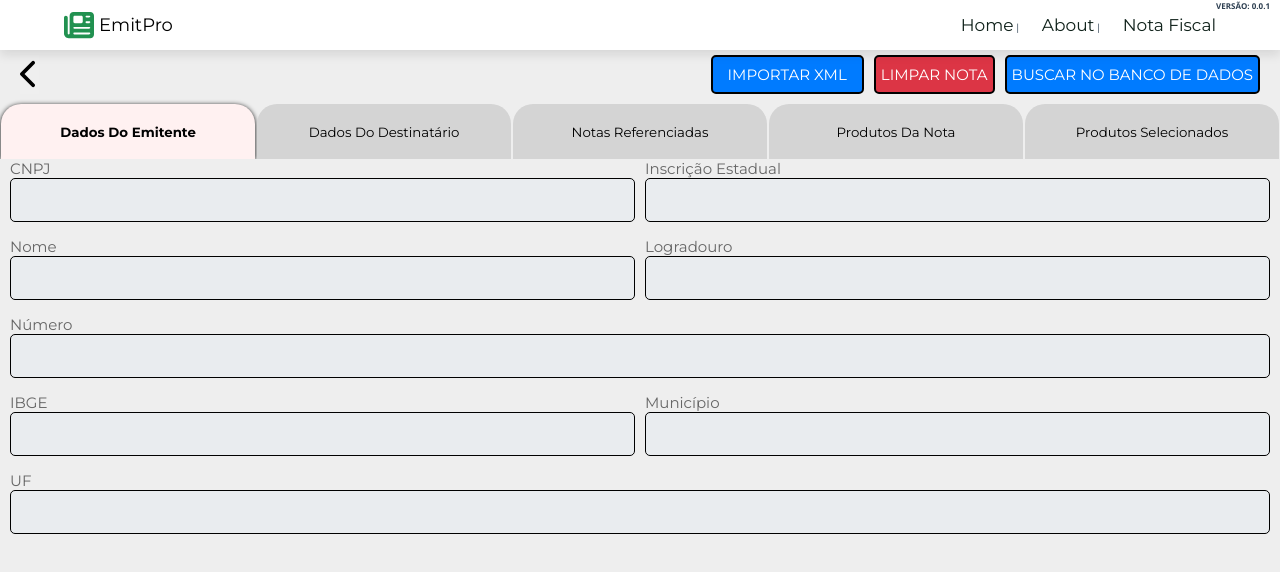
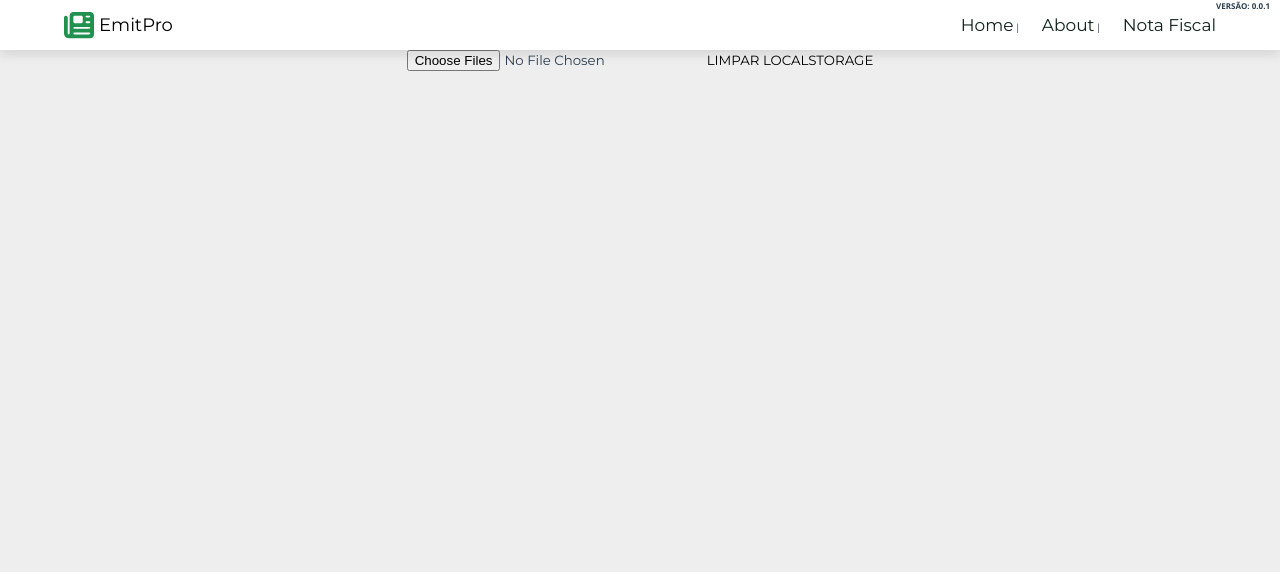
Before and after one commit to BrunoDoCarmo/calculadoradedevolucao2-0, a Vue app: page /devolucao in a window 1280 px wide. Shown: the top 572 px of the page. Built offline with nearby package versions, Linux system fonts and the light colour scheme; a web font is replaced by a local one.

Commit message:
modificação

```diff
--- a/src/components/ImportarXML.vue
+++ b/src/components/ImportarXML.vue
@@ -1,211 +1,99 @@
 <template>
-  <a class="btn" @click="triggerFileInput">Importar XML</a>
-  <input
-    type="file"
-    ref="fileInput"
-    @change="handleFileUpload"
-    style="display: none"
-    accept=".xml"
-  />
-  <Modal
-    v-if="showErrorModal"
-    :visible="showErrorModal"
-    :title="'Erro'"
-    :errorMessage="errorMessage"
-    @close="closeModal"
-  />
-  <Modal
-    v-if="showAlertModal"
-    :visible="showAlertModal"
-    :title="'Alerta'"
-    :alertMessage="alertMessage"
-    @close="closeModal"
-  />
+  <div>
+    <input type="file" @change="onFileChange" accept=".xml" multiple />
+    <button @click="limparLocalStorage">LIMPAR LOCALSTORAGE</button>
+  </div>
 </template>
 
 <script>
-import Modal from "./Modal.vue";
-
 export default {
   name: "ImportarXML",
-  components: {
-    Modal,
-  },
-  emits: ["data-loaded"],
-  data() {
-    return {
-      showErrorModal: false,
-      showAlertModal: false,
-      errorMessage: "",
-      alertMessage: "",
-      cnpj: null,
-      importedKeys: [],
-    };
-  },
   methods: {
-    triggerFileInput() {
-      this.$refs.fileInput.click();
-    },
-    handleFileUpload(event) {
-      const file = event.target.files[0];
-
-      if (file) {
-        const reader = new FileReader();
-        reader.onload = (e) => {
-          try {
-            this.processXML(e.target.result);
-          } catch (error) {
-            this.displayMessage("Erro ao processar o arquivo XML.");
-            console.error(error);
-          }
-        };
-        reader.readAsText(file);
+    onFileChange(event) {
+      const files = event.target.files;
+      if (files.length) {
+        for (let i = 0; i < files.length; i++) {
+          const reader = new FileReader();
+          reader.onload = (e) => {
+            const xmlContent = e.target.result;
+            this.processXML(xmlContent);
+          };
+          reader.readAsText(files[i]);
+        }
       }
     },
-    processXML(xmlText) {
+    processXML(xmlContent) {
       const parser = new DOMParser();
-      const xmlDoc = parser.parseFromString(xmlText, "text/xml");
+      const xmlDoc = parser.parseFromString(xmlContent, "application/xml");
 
-      const cnpjElement = xmlDoc
-        .querySelector("emit > CNPJ")
-        ?.textContent.trim();
-      const chNFe = xmlDoc.querySelector("chNFe")?.textContent.trim();
-
-      // Verifica se a chave da nota já foi importada
-      if (this.importedKeys.includes(chNFe)) {
-        this.displayMessage("Essa nota fiscal já foi importada.", false);
+      const nfe = xmlDoc.getElementsByTagName("NFe")[0];
+      if (!nfe) {
+        console.error("Não foi possível encontrar a tag <NFe>");
         return;
       }
 
-      if (this.cnpj && this.cnpj !== cnpjElement) {
-        this.displayMessage(
-          "O CNPJ do arquivo selecionado não coincide com o CNPJ do arquivo anterior.",
-          false
-        );
+      const emitente = nfe.getElementsByTagName("emit")[0];
+      const destinatario = nfe.getElementsByTagName("dest")[0];
+      const protNFe =  nfe.getElementsByTagName("protNFe")[0];
+      const produtos = nfe.getElementsByTagName("det");
+
+      const notaFiscal = {
+        nNF: nfe.getElementsByTagName("nNF")[0]?.textContent || "N/A",
+        dhEmi: nfe.getElementsByTagName("dhEmi")[0]?.textContent || "N/A",
+        emitente: {
+          CNPJ: emitente?.getElementsByTagName("CNPJ")[0]?.textContent || "N/A",
+          xNome: emitente?.getElementsByTagName("xNome")[0]?.textContent || "N/A",
+        },
+        destinatario: {
+          CNPJ: destinatario?.getElementsByTagName("CNPJ")[0]?.textContent || "N/A",
+          xNome: destinatario?.getElementsByTagName("xNome")[0]?.textContent || "N/A",
+        },
+        protNFe: protNFe ? {
+          chNFe: protNFe.getElementsByTagName("chNFe")[0]?.textContent.trim() || "N/A",
+        } : { chNFe: "N/A" },
+        produtos: [],
+      };
+
+      for (let i = 0; i < produtos.length; i++) {
+        const prod = produtos[i].getElementsByTagName("prod")[0];
+        if (prod) {
+          notaFiscal.produtos.push({
+            cProd: prod.getElementsByTagName("cProd")[0]?.textContent || "N/A",
+            xProd: prod.getElementsByTagName("xProd")[0]?.textContent || "N/A",
+            qCom: prod.getElementsByTagName("qCom")[0]?.textContent || "N/A",
+            vUnCom: prod.getElementsByTagName("vUnCom")[0]?.textContent || "N/A",
+            vlrTotal: prod.getElementsByTagName("vProd")[0]?.textContent || "N/A",
+          });
+        }
+      }
+
+      // Verifica se a nota fiscal já está no localStorage
+      if (this.isNotaFiscalDuplicada(notaFiscal)) {
+        console.log(`Nota fiscal ${notaFiscal.nNF} já está importada.`);
         return;
       }
 
-      this.cnpj = cnpjElement;
+      // Armazena a nota fiscal no localStorage
+      this.salvarNotaLocalStorage(notaFiscal);
 
-      // Armazena a chave da nota importada
-      this.importedKeys.push(chNFe);
-
-      this.emitProcessedData(xmlDoc);
+      // Emite a nova nota fiscal processada
+      this.$emit("nota-importada", notaFiscal);
     },
-    emitProcessedData(xmlDoc) {
-      const data = {
-        dadosEmitente: this.extractDadosEmitente(xmlDoc),
-        dadosDestinatario: this.extractDadosDestinatario(xmlDoc),
-        notasReferenciadas: this.extractNotasReferenciadas(xmlDoc),
-        produtosNota: this.extractProdutos(xmlDoc),
-      };
-
-      this.$emit("data-loaded", data);
+    isNotaFiscalDuplicada(notaFiscal) {
+      const notasArmazenadas = JSON.parse(localStorage.getItem("notasFiscais")) || [];
+      return notasArmazenadas.some(nota => nota.nNF === notaFiscal.nNF);
     },
-    extractNotasReferenciadas(xmlDoc) {
-      const notasReferenciadas = [];
-      const refElements = xmlDoc.querySelectorAll("chNFe"); // Certifique-se de que 'refNFe' é o nome correto da tag de referência
-
-      refElements.forEach((ref) => {
-        const chNFe = ref.textContent.trim();
-        const notaReferenciada = {
-          chNFe: chNFe,
-          nNF: xmlDoc.querySelector(`nNF`)?.textContent || "",
-          dhEmi: this.converterData(
-            xmlDoc.querySelector(`dhEmi`)?.textContent || ""
-          ),
-        };
-
-        notasReferenciadas.push(notaReferenciada);
-      });
-
-      return notasReferenciadas;
+    salvarNotaLocalStorage(notaFiscal) {
+      const notasArmazenadas = JSON.parse(localStorage.getItem("notasFiscais")) || [];
+      notasArmazenadas.push(notaFiscal);
+      localStorage.setItem("notasFiscais", JSON.stringify(notasArmazenadas));
     },
-    extractDadosEmitente(xmlDoc) {
-      return {
-        CNPJ: xmlDoc.querySelector("emit > CNPJ")?.textContent || "",
-        xNome: xmlDoc.querySelector("emit > xNome")?.textContent || "",
-        xLgr:
-          xmlDoc.querySelector("emit > enderEmit > xLgr")?.textContent || "",
-        nro: xmlDoc.querySelector("emit > enderEmit > nro")?.textContent || "",
-        xBairro:
-          xmlDoc.querySelector("emit > enderEmit > xBairro")?.textContent || "",
-        cMun:
-          xmlDoc.querySelector("emit > enderEmit > cMun")?.textContent || "",
-        xMun:
-          xmlDoc.querySelector("emit > enderEmit > xMun")?.textContent || "",
-        UF: xmlDoc.querySelector("emit > enderEmit > UF")?.textContent || "",
-        CEP: xmlDoc.querySelector("emit > enderEmit > CEP")?.textContent || "",
-        IE: xmlDoc.querySelector("emit > IE")?.textContent || "",
-      };
-    },
-    extractDadosDestinatario(xmlDoc) {
-      return {
-        CNPJ: xmlDoc.querySelector("dest > CNPJ")?.textContent || "",
-        xNome: xmlDoc.querySelector("dest > xNome")?.textContent || "",
-        xLgr:
-          xmlDoc.querySelector("dest > enderDest > xLgr")?.textContent || "",
-        nro: xmlDoc.querySelector("dest > enderDest > nro")?.textContent || "",
-        xBairro:
-          xmlDoc.querySelector("dest > enderDest > xBairro")?.textContent || "",
-        cMun:
-          xmlDoc.querySelector("dest > enderDest > cMun")?.textContent || "",
-        xMun:
-          xmlDoc.querySelector("dest > enderDest > xMun")?.textContent || "",
-        UF: xmlDoc.querySelector("dest > enderDest > UF")?.textContent || "",
-        CEP: xmlDoc.querySelector("dest > enderDest > CEP")?.textContent || "",
-        indIEDest: xmlDoc.querySelector("dest > indIEDest")?.textContent || "",
-        IE: xmlDoc.querySelector("dest > IE")?.textContent || "",
-      };
-    },
-    extractProdutos(xmlDoc) {
-      const items = xmlDoc.getElementsByTagName("det");
-      return Array.from(items).map((item) => {
-        const cProd = item.querySelector("cProd")?.textContent.trim() || "";
-        const xProd = item.querySelector("xProd")?.textContent.trim() || "";
-        const qCom = parseFloat(
-          item.querySelector("qCom")?.textContent.trim() || 0
-        );
-        const vUnCom = parseFloat(
-          item.querySelector("vUnCom")?.textContent.trim() || 0
-        );
-
-        const vlrTotal = qCom * vUnCom;
-
-        return {
-          cProd,
-          xProd,
-          qCom,
-          vUnCom: vUnCom.toLocaleString("pt-br", {
-            style: "currency",
-            currency: "BRL",
-          }),
-          vlrTotal: vlrTotal.toLocaleString("pt-br", {
-            style: "currency",
-            currency: "BRL",
-          }),
-        };
-      });
-    },
-    converterData(dhEmi) {
-      if (!dhEmi) return "";
-      const [data] = dhEmi.split("T");
-      const [ano, mes, dia] = data.split("-");
-      return `${dia}/${mes}/${ano}`;
-    },
-    closeModal() {
-      this.showErrorModal = false;
-      this.showAlertModal = false;
-    },
-    displayMessage(message, isError = true) {
-      if (isError) {
-        this.errorMessage = message;
-        this.showErrorModal = true;
-      } else {
-        this.alertMessage = message;
-        this.showAlertModal = true;
-      }
-    },
+    limparLocalStorage() {
+      localStorage.removeItem("notasFiscais");
+      this.$emit("limpar-notas");
+      // Recarrega a página para limpar o estado atual
+      location.reload();
+    }
   },
 };
 </script>
--- a/src/components/NotaFiscalDevolucao.vue
+++ b/src/components/NotaFiscalDevolucao.vue
@@ -1,170 +1,95 @@
 <template>
-  <div class="notafiscal-list">
-    <div class="header">
-      <button @click="goToNotaFiscal">
-        <font-awesome-icon class="icon" :icon="['fas', 'chevron-left']" />
-      </button>
-      <div class="botao">
-        <ImportarXML @data-loaded="handleDataLoaded" />
-        <a class="btn btn-remove" @click="clearData">Limpar Nota</a>
-        <a href="" class="btn">Buscar no banco de dados</a>
+  <div>
+    <!-- Componente de importação de XML -->
+    <ImportarXML @nota-importada="adicionarNota" />
+
+    <!-- Componente de abas que mostra as notas -->
+    <Abas
+      :abas="tabs"
+      v-model:activeTab="activeTab"
+    />
+
+    <div class="teste">
+      <!-- Mostra os produtos da nota fiscal ativa -->
+      <div v-if="notas.length">
+        <div v-for="(nota, index) in notas" :key="index" v-show="activeTab === index">
+          <table>
+            <thead>
+              <tr>
+                <th>Cod. Prod.</th>
+                <th>Nome Produto</th>
+                <th>QTD</th>
+                <th>VLR Unit.</th>
+                <th>VLR Total</th>
+              </tr>
+            </thead>
+            <tbody>
+              <tr v-for="(produto, prodIndex) in nota.produtos" :key="prodIndex">
+                <td>{{ produto.cProd }}</td>
+                <td>{{ produto.xProd }}</td>
+                <td>{{ produto.qCom }}</td>
+                <td>{{ produto.vUnCom }}</td>
+                <td>{{ produto.vlrTotal }}</td>
+              </tr>
+            </tbody>
+          </table>
+        </div>
       </div>
-    </div>
-    <Abas :abas="tabs" v-model:activeTab="activeTab" />
-    <div class="container-field">
-      <component
-        ref="activeComponentRef"
-        :is="activeComponent"
-        :dadosEmitente="dadosEmitente"
-        :dadosDestinatario="dadosDestinatario"
-        :notasReferenciadas="notasReferenciadas"
-        :produtosNota="produtosNota"
-      />
     </div>
   </div>
 </template>
 
 <script>
-import ImportarXML from "./ImportarXML.vue";
-import DadosEmitente from "./DadosEmitente.vue";
-import DadosDestinatario from "./DadosDestinatario.vue";
-import NotasReferenciadas from "./NotasReferenciadas.vue";
-import ProdutosNota from "./ProdutosNota.vue";
-import ProdutosSelecionados from "./ProdutosSelecionados.vue";
-import Abas from "./Abas.vue";
-import Modal from "./Modal.vue";
+import ImportarXML from './ImportarXML.vue';
+import Abas from './Abas.vue';
 
 export default {
-  name: "NotaFiscalDevolucao",
-  props: {
-    dados: {
-      type: Object,
-      default: () => ({}),
-    },
-  },
   components: {
     ImportarXML,
-    DadosEmitente,
-    DadosDestinatario,
-    NotasReferenciadas,
-    ProdutosNota,
-    ProdutosSelecionados,
     Abas,
-    Modal,
   },
   data() {
     return {
-      showModal: false, // Controla a exibição do modal
-      selectedNota: null,
-      produtosNota: [],
-      dadosEmitente: {},
-      dadosDestinatario: {},
-      notasReferenciadas: {},
-      tabs: [
-        "Dados do Emitente",
-        "Dados do Destinatário",
-        "Notas Referenciadas",
-        "Produtos da Nota",
-        "Produtos Selecionados",
-      ],
-      activeTab: 0,
-      notasFiscais: []
+      notas: [],
+      activeTab: 0, // Inicia com a primeira aba ativa
     };
   },
   computed: {
-    activeComponent() {
-      const components = [
-        "DadosEmitente",
-        "DadosDestinatario",
-        "NotasReferenciadas",
-        "ProdutosNota",
-        "ProdutosSelecionados",
-      ];
-      return components[this.activeTab];
-    },
+    tabs() {
+      return this.notas.map(nota => nota.nNF);
+    }
+  },
+  mounted() {
+    // Carrega as notas fiscais do localStorage quando o componente é montado
+    this.carregarNotasLocalStorage();
   },
   methods: {
-    handleDataLoaded(data) {
-      this.produtosNota = [...this.produtosNota, ...data.produtosNota];
-      this.dadosEmitente = data.dadosEmitente;
-      this.dadosDestinatario = data.dadosDestinatario;
-
-      // Garantir que notasReferenciadas é um array
-      this.notasReferenciadas = Array.isArray(data.notasReferenciadas)
-        ? data.notasReferenciadas
-        : [data.notasReferenciadas];
-
-      this.notasFiscais = this.notasReferenciadas.map(nota => ({
-        id: this.notasFiscais.length + 1,
-        numero: nota.nNF,
-        chaveAcesso: nota.chNFe,
-        data: nota.dhEmi,
-      }));
+    adicionarNota(novaNota) {
+      this.notas.push(novaNota);
+      this.salvarNotasLocalStorage();
+      // Se não houver aba ativa, ativa a primeira aba (primeira nota)
+      if (this.activeTab === null || this.activeTab === undefined) {
+        this.activeTab = 0;
+      }
     },
-    goToNotaFiscal() {
-      this.$router.push({ name: "NotaFiscal" });
+    carregarNotasLocalStorage() {
+      const notasArmazenadas = JSON.parse(localStorage.getItem("notasFiscais")) || [];
+      this.notas = notasArmazenadas;
+      if (notasArmazenadas.length) {
+        this.activeTab = 0;
+      }
     },
-    clearData() {
-      // Limpa todos os dados da nota fiscal
-      this.dadosEmitente = {};
-      this.dadosDestinatario = {};
-      this.notasReferenciadas = {};
-      this.produtosNota = [];
-
-      const activeComponentRef = this.$refs.activeComponentRef;
-      if (
-        activeComponentRef &&
-        typeof activeComponentRef.limparMunicipioUF === "function"
-      ) {
-        activeComponentRef.limparMunicipioUF();
-      }
+    salvarNotasLocalStorage() {
+      localStorage.setItem("notasFiscais", JSON.stringify(this.notas));
     },
   },
 };
 </script>
 
 <style scoped>
-/* Estilos personalizados para a NotaFiscalDevolucao.vue */
-.notafiscal-list .header {
-  display: flex;
-  justify-content: space-between;
-  padding: 0.5rem 2rem;
-}
-
-.notafiscal-list .header {
-  display: flex;
-  gap: 1rem;
-}
-
-.notafiscal-list .header button {
-  font-size: 3rem;
-  cursor: pointer;
-}
-
-.notafiscal-list .header .botao {
-  display: flex;
-  align-items: center;
-  justify-content: center;
-  gap: 1rem;
-}
-
-.notafiscal-list .header .botao .btn {
-  border-color: var(--black);
-  background-color: #007bff;
-  color: white;
-  font-size: 1.5rem;
-  padding: 0.8rem 0.5rem;
-}
-
-.notafiscal-list .header .botao .btn:hover {
-  background-color: #0056b3;
-}
-
-.notafiscal-list .header .botao .btn-remove {
-  background-color: #dc3545;
-}
-
-.notafiscal-list .header .botao .btn-remove:hover {
-  background-color: #c82333;
+.teste {
+  width: 100%;
+  overflow-y: scroll;
+  height: calc(100vh - 13rem);
 }
 </style>
```
Also changed, not shown: src/components/depois verificar/DadosDestinatario.vue (renamed from src/components/DadosDestinatario.vue), src/components/depois verificar/DadosEmitente.vue (renamed from src/components/DadosEmitente.vue), src/components/depois verificar/NotasReferenciadas.vue (renamed from src/components/NotasReferenciadas.vue), src/components/depois verificar/ProdutosNota.vue (renamed from src/components/ProdutosNota.vue), src/components/depois verificar/ProdutosSelecionados.vue (renamed from src/components/ProdutosSelecionados.vue).
